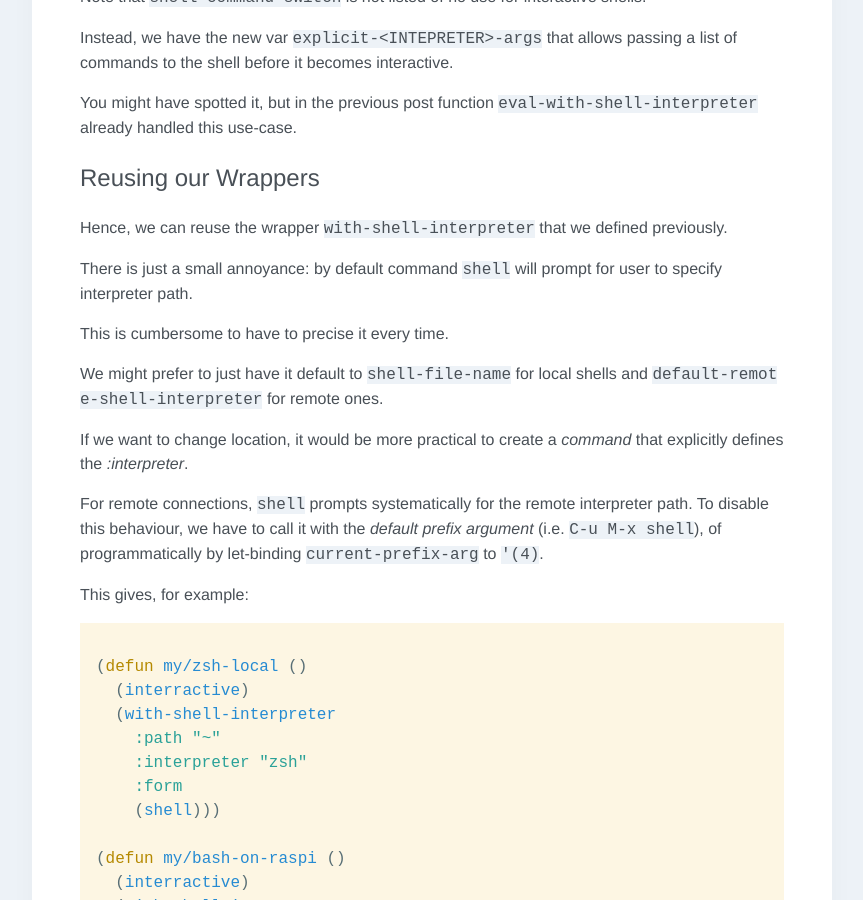
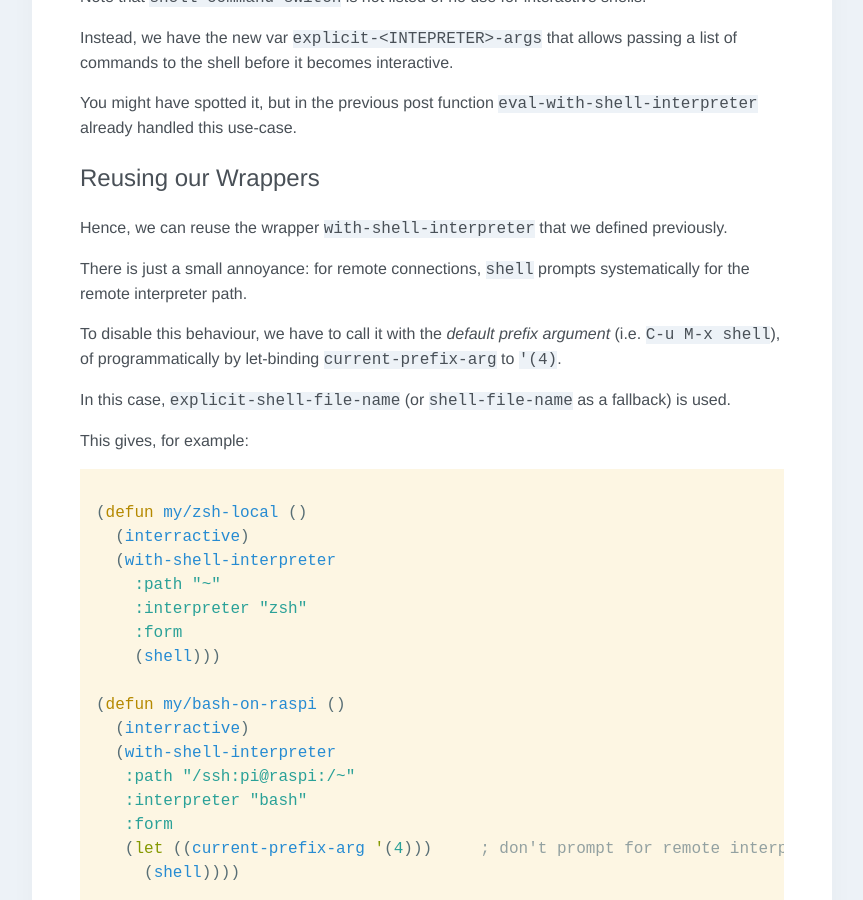
Before and after one commit to p3r7/blog, a Jekyll site: the page built from _posts/2020-01-21-painless-emacs-interactive-shells.md, in a window 1280 px wide and 900 px high, scrolled down 1339 px. Shown: the whole window, without its empty margins (208-1071 px from the left). Built offline with Jekyll 4.4.1, drawn with Linux system fonts in a browser that asks for light colours; some web fonts are replaced.

Commit message:
Removed redundant stuff

```diff
--- a/_posts/2020-01-21-painless-emacs-interactive-shells.md
+++ b/_posts/2020-01-21-painless-emacs-interactive-shells.md
@@ -46,15 +46,11 @@
 
 Hence, we can reuse the wrapper `with-shell-interpreter` that we defined previously.
 
-There is just a small annoyance: by default command `shell` will prompt for user to specify interpreter path.
+There is just a small annoyance: for remote connections, `shell` prompts systematically for the remote interpreter path.
 
-This is cumbersome to have to precise it every time.
+To disable this behaviour, we have to call it with the _default prefix argument_ (i.e. `C-u M-x shell`), of programmatically by let-binding `current-prefix-arg` to `'(4)`.
 
-We might prefer to just have it default to `shell-file-name` for local shells and `default-remote-shell-interpreter` for remote ones.
-
-If we want to change location, it would be more practical to create a _command_ that explicitly defines the _:interpreter_.
-
-For remote connections, `shell` prompts systematically for the remote interpreter path. To disable this behaviour, we have to call it with the _default prefix argument_ (i.e. `C-u M-x shell`), of programmatically by let-binding `current-prefix-arg` to `'(4)`.
+In this case, `explicit-shell-file-name` (or `shell-file-name` as a fallback) is used.
 
 This gives, for example:
 
```
